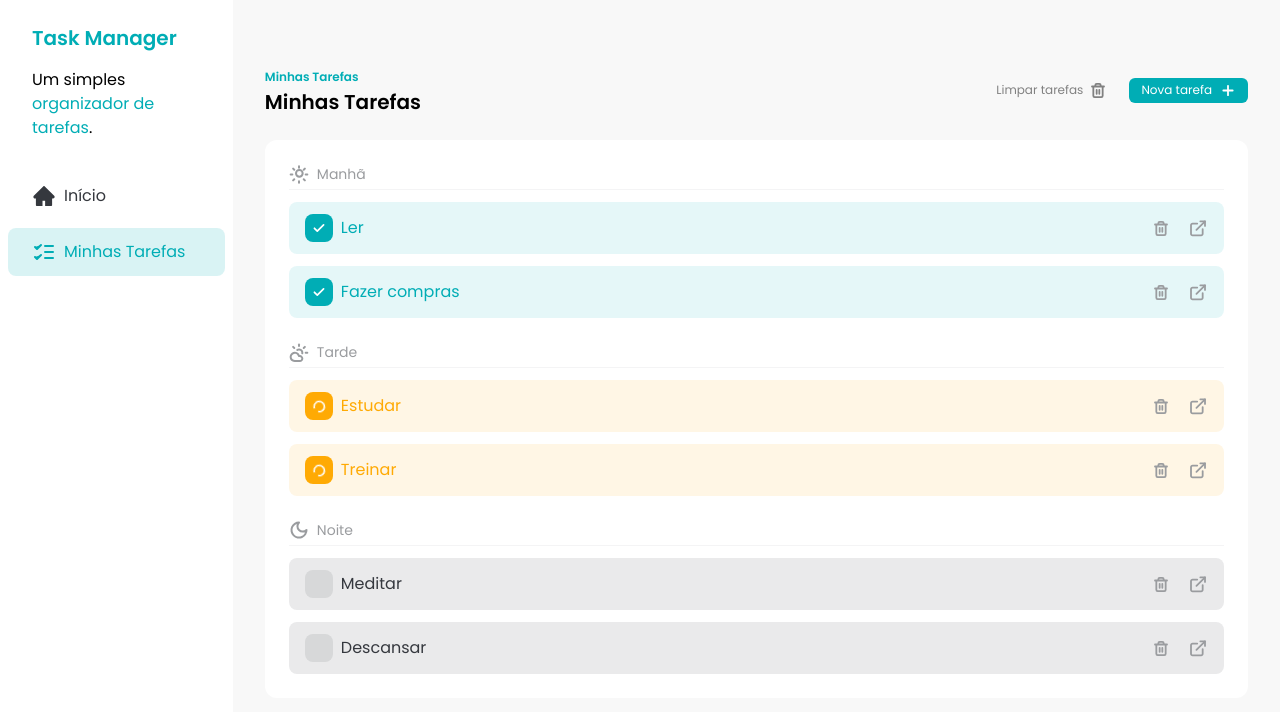
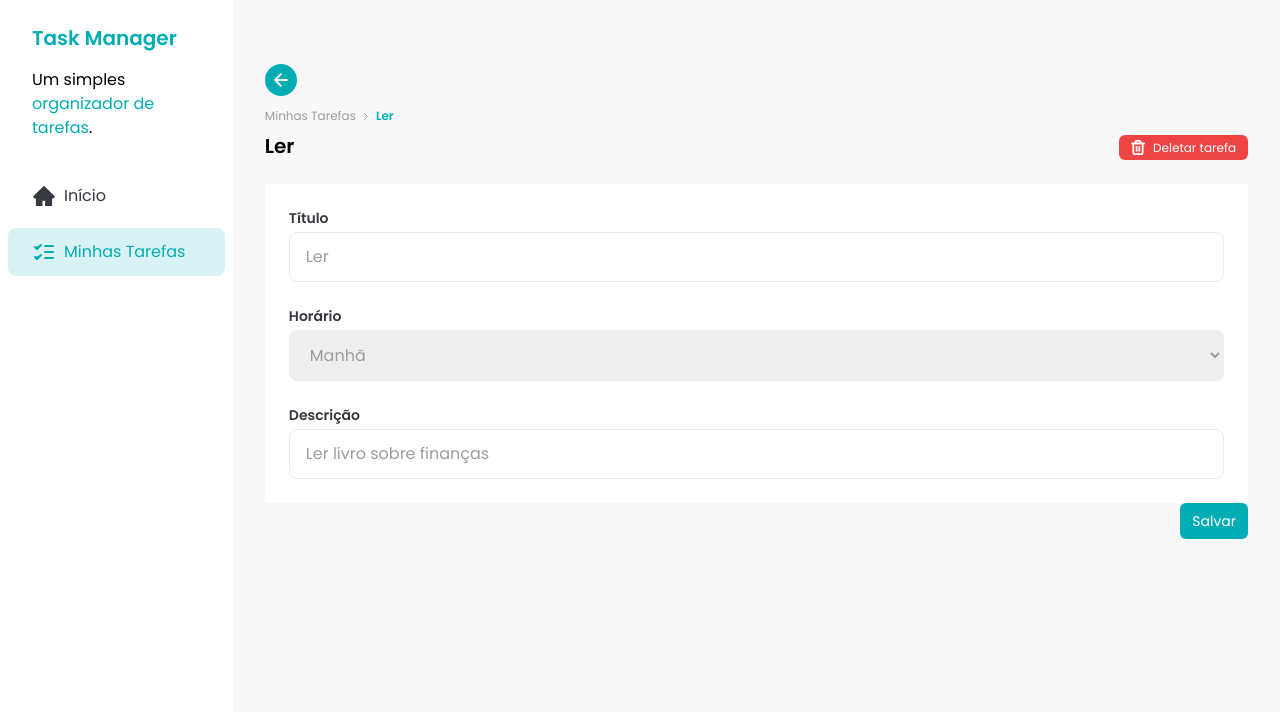
Before and after one commit to valmir-vasconcelos/fsc-task-manager, a React (Vite) app: page /task/0e3db28d-8b75-45ca-bdff-906d868171ac in a window 1280 px wide. Shown: the top 712 px of the page. Built offline with nearby package versions, Linux system fonts and the light colour scheme; data requests are answered from the project's data file.

Commit message:
Adicionado react hook form

```diff
--- a/package.json
+++ b/package.json
@@ -14,6 +14,8 @@
     "prop-types": "^15.8.1",
     "react": "^18.2.0",
     "react-dom": "^18.2.0",
+    "react-hook-form": "^7.52.1",
+    "react-router-dom": "^6.25.1",
     "react-transition-group": "^4.4.5",
     "sonner": "^1.5.0",
     "tailwind-variants": "^0.2.1",
--- a/src/App.tsx
+++ b/src/App.tsx
@@ -6,7 +6,6 @@ function App() {
 
     return (
         <div className="flex">
-            <Toaster richColors />
             <Sidebar />
             <Tasks />
         </div>
--- a/src/components/AddTaskDialog.jsx
+++ b/src/components/AddTaskDialog.jsx
@@ -7,9 +7,12 @@ import "./AddTaskDialog.css";
 import Button from "./Button";
 import Input from "./Input";
 import TimeSelect from "./TimeSelect";
+import { toast } from "sonner";
+import { LoaderIcon } from "../assets/icons";
 
-const AddTaskDialog = ({ isOpen, handleClose, handleSubmit }) => {
+const AddTaskDialog = ({ isOpen, handleClose, onSubmitSuccess }) => {
   const [errors, setErrors] = useState([]);
+  const [isLoading, setIsLoading] = useState(false);
 
   const nodeRef = useRef();
 
@@ -17,12 +20,33 @@ const AddTaskDialog = ({ isOpen, handleClose, handleSubmit }) => {
   const descriptionRef = useRef();
   const timeRef = useRef();
 
-  const handleSaveClick = () => {
+  const handleSaveClick = async () => {
     const newErrors = [];
 
     const title = titleRef.current.value;
+    const time = timeRef.current.value;
     const description = descriptionRef.current.value;
-    const time = timeRef.current.value;
+
+    if (!title.trim()) {
+      newErrors.push({
+        inputName: "title",
+        message: "O título é obrigatório",
+      });
+    }
+
+    if (!time.trim()) {
+      newErrors.push({
+        inputName: "time",
+        message: "O Horário é obrigatório",
+      });
+    }
+
+    if (!description.trim()) {
+      newErrors.push({
+        inputName: "description",
+        message: "A descrição é obrigatória",
+      });
+    }
 
     setErrors(newErrors);
 
@@ -30,13 +54,22 @@ const AddTaskDialog = ({ isOpen, handleClose, handleSubmit }) => {
       return;
     }
 
-    handleSubmit({
-      id: v4(),
-      title,
-      time,
-      description,
-      status: "not_started",
+    const task = { id: v4(), title, description, time, status: "not_started" };
+
+    setIsLoading(true);
+
+    const response = await fetch("http://localhost:3000/tasks", {
+      method: "POST",
+      body: JSON.stringify(task),
     });
+
+    if (!response.ok) {
+      setIsLoading(false);
+      return toast.error("Erro ao adicionar a tarefa");
+    }
+
+    onSubmitSuccess(task);
+    setIsLoading(false);
     handleClose();
   };
 
@@ -76,9 +109,14 @@ const AddTaskDialog = ({ isOpen, handleClose, handleSubmit }) => {
                   placeholder="Insira o título da tarefa"
                   ref={titleRef}
                   errorMessage={titleError?.message}
+                  disabled={isLoading}
                 />
 
-                <TimeSelect errorMessage={timeError?.message} ref={timeRef} />
+                <TimeSelect
+                  errorMessage={timeError?.message}
+                  ref={timeRef}
+                  disabled={isLoading}
+                />
 
                 <Input
                   id="description"
@@ -86,6 +124,7 @@ const AddTaskDialog = ({ isOpen, handleClose, handleSubmit }) => {
                   placeholder="Descreva a tarefa"
                   ref={descriptionRef}
                   errorMessage={descriptionError?.message}
+                  disabled={isLoading}
                 />
 
                 <div className="flex gap-3">
@@ -101,7 +140,9 @@ const AddTaskDialog = ({ isOpen, handleClose, handleSubmit }) => {
                     size="large"
                     className="w-full"
                     onClick={handleSaveClick}
+                    disabled={isLoading}
                   >
+                    {isLoading && <LoaderIcon className="animate-spin" />}
                     Salvar
                   </Button>
                 </div>
@@ -118,7 +159,7 @@ const AddTaskDialog = ({ isOpen, handleClose, handleSubmit }) => {
 AddTaskDialog.propTypes = {
   isOpen: PropTypes.bool.isRequired,
   handleClose: PropTypes.func.isRequired,
-  handleSubmit: PropTypes.func.isRequired,
+  onSubmitSuccess: PropTypes.func.isRequired,
 };
 
 export default AddTaskDialog;
--- a/src/components/Button.jsx
+++ b/src/components/Button.jsx
@@ -12,13 +12,17 @@ const Button = ({
     base: "flex items-center justify-center gap-2 rounded-md px-3 fonte-semibold transition hover:opacity-75",
     variants: {
       color: {
-        primary: "bg-brand-primary  text-white",
+        primary: "bg-brand-primary  text-brand-white",
         ghost: "bg-transparent text-brand-dark-gray",
         secondary: "bg-brand-light-gray text-brand-dark-blue",
+        danger: "bg-brand-danger  text-brand-white",
       },
       size: {
         small: "py-1 text-xs",
         large: "py-2 text-sm",
+      },
+      disabled: {
+        true: "cursor-not-allowed opacity-50 hover:opacity-50",
       },
     },
     defaultVariants: {
@@ -28,7 +32,10 @@ const Button = ({
   });
 
   return (
-    <button className={button({ color, size, className })} {...rest}>
+    <button
+      className={button({ color, size, disabled: rest.disabled, className })}
+      {...rest}
+    >
       {children}
     </button>
   );
@@ -36,7 +43,7 @@ const Button = ({
 
 Button.propTypes = {
   children: PropTypes.node.isRequired,
-  color: PropTypes.oneOf(["primary", "ghost", "secondary"]),
+  color: PropTypes.oneOf(["primary", "ghost", "secondary", "danger"]),
   size: PropTypes.oneOf(["small", "large"]),
   className: PropTypes.string,
 };
--- a/src/components/TaskItem.jsx
+++ b/src/components/TaskItem.jsx
@@ -5,6 +5,7 @@ import DetailsIcon from "../assets/icons/details.svg?react";
 import LoaderIcon from "../assets/icons/loader.svg?react";
 import TrashIcon from "../assets/icons/trash.svg?react";
 import Button from "./Button";
+import { Link } from "react-router-dom";
 
 const TaskItem = ({ task, handleCheckboxClick, onDeleteSuccess }) => {
   const [deleteIsLoading, setDeleteIsLoading] = useState(false);
@@ -65,9 +66,11 @@ const TaskItem = ({ task, handleCheckboxClick, onDeleteSuccess }) => {
             <TrashIcon className="text-brand-text-gray" />
           )}
         </Button>
-        <a href="#" className="transition hover:opacity-75">
-          <DetailsIcon />
-        </a>
+        <div className="transition hover:opacity-75">
+          <Link to={`/task/${task.id}`}>
+            <DetailsIcon />
+          </Link>
+        </div>
       </div>
     </div>
   );
--- a/src/components/Tasks.jsx
+++ b/src/components/Tasks.jsx
@@ -55,14 +55,7 @@ const Tasks = () => {
     });
     setTasks(newTasks);
   };
-  const handleAddTaskSubmit = async (task) => {
-    const response = await fetch("http://localhost:3000/tasks", {
-      method: "POST",
-      body: JSON.stringify(task),
-    });
-    if (!response.ok) {
-      return toast.error("Erro ao adicionar a tarefa");
-    }
+  const onTaskSubmitSuccess = (task) => {
     setTasks([...tasks, task]);
     toast.success("Tarefa adicionada com sucesso");
   };
@@ -87,7 +80,7 @@ const Tasks = () => {
           <AddTaskDialog
             isOpen={addTaskDialogIsOpen}
             handleClose={() => setAddTaskDialogIsOpen(false)}
-            handleSubmit={handleAddTaskSubmit}
+            onSubmitSuccess={onTaskSubmitSuccess}
           />
         </div>
       </div>
@@ -97,6 +90,11 @@ const Tasks = () => {
       <div className="rounded-xl bg-white p-6">
         <div className="space-y-3">
           <TaskSeparator title="Manhã" icon={<SunIcon />} />
+          {morningTasks.length === 0 && (
+            <p className="text-sm text-brand-text-gray">
+              Nenhuma tarefa cadastrada para o período da manhã
+            </p>
+          )}
           {morningTasks.map((task) => (
             <TaskItem
               key={task.id}
@@ -108,6 +106,11 @@ const Tasks = () => {
         </div>
         <div className="my-6 space-y-3">
           <TaskSeparator title="Tarde" icon={<CloudSunIcon />} />
+          {afternoonTasks.length === 0 && (
+            <p className="text-sm text-brand-text-gray">
+              Nenhuma tarefa cadastrada para o período da tarde
+            </p>
+          )}
           {afternoonTasks.map((task) => (
             <TaskItem
               key={task.id}
@@ -119,6 +122,11 @@ const Tasks = () => {
         </div>
         <div className="space-y-3">
           <TaskSeparator title="Noite" icon={<MoonIcon />} />
+          {eveningTasks.length === 0 && (
+            <p className="text-sm text-brand-text-gray">
+              Nenhuma tarefa cadastrada para o período da noite
+            </p>
+          )}
           {eveningTasks.map((task) => (
             <TaskItem
               key={task.id}
--- a/src/main.tsx
+++ b/src/main.tsx
@@ -2,9 +2,22 @@ import React from 'react'
 import ReactDOM from 'react-dom/client'
 import App from './App.tsx'
 import './index.css'
+import { createBrowserRouter, RouterProvider } from 'react-router-dom'
+import TaskDetailsPage from "./pages/task-details.jsx"
+import { Toaster } from 'sonner'
+
+const router = createBrowserRouter([
+  {
+    path: "/", element: <App />
+  },
+  {
+    path: "/task/:taskId", element: <TaskDetailsPage />
+  }
+])
 
 ReactDOM.createRoot(document.getElementById('root')!).render(
   <React.StrictMode>
-    <App />
+    <Toaster richColors />
+    <RouterProvider router={router} />
   </React.StrictMode>,
 )
--- /dev/null
+++ b/src/pages/task-details.jsx
@@ -0,0 +1,164 @@
+import { useEffect, useState } from "react";
+import { Link, useNavigate, useParams } from "react-router-dom";
+import Sidebar from "../components/Sidebar";
+import {
+  ChevronRightIcon,
+  ArrowLeftIcon,
+  TrashIcon,
+  LoaderIcon,
+} from "../assets/icons";
+import Button from "../components/Button";
+import Input from "../components/Input";
+import TimeSelect from "../components/TimeSelect";
+import { toast } from "sonner";
+import { useForm } from "react-hook-form";
+
+const TaskDetailsPage = () => {
+  const { taskId } = useParams();
+  const navigate = useNavigate();
+  const [task, setTask] = useState();
+
+  const {
+    register,
+    formState: { errors, isSubmitting },
+    handleSubmit,
+    reset,
+  } = useForm();
+
+  useEffect(() => {
+    const fetchTask = async () => {
+      const response = await fetch(`http://localhost:3000/tasks/${taskId}`, {
+        method: "GET",
+      });
+      const data = await response.json();
+      setTask(data);
+      reset(data);
+    };
+    fetchTask();
+  }, [taskId, reset]);
+
+  const handleSaveClick = async (data) => {
+    const response = await fetch(`http://localhost:3000/tasks/${task.id}`, {
+      method: "PATCH",
+      body: JSON.stringify({
+        title: data.title.trim(),
+        description: data.description.trim(),
+        time: data.time.trim(),
+      }),
+    });
+
+    if (!response.ok) {
+      return toast.error("Erro ao adicionar a tarefa");
+    }
+
+    setTask(await response.json());
+
+    toast.success("Tarefa atualizada com sucesso");
+  };
+
+  const handleDeleteClick = async () => {
+    const response = await fetch(`http://localhost:3000/tasks/${task.id}`, {
+      method: "DELETE",
+    });
+
+    if (!response.ok) {
+      return toast.error("Ocorreu um erro ao deletar a tarefa");
+    }
+
+    toast.success("Tarefa deletada com sucesso");
+    navigate(-1);
+  };
+
+  return (
+    <div className="flex">
+      <Sidebar />
+      <div className="w-full space-y-6 px-8 py-16">
+        <div className="flex justify-between w-full">
+          <div>
+            <button
+              onClick={() => navigate(-1)}
+              className="mb-3 flex h-8 w-8 items-center justify-center rounded-full bg-brand-primary"
+            >
+              <ArrowLeftIcon />
+            </button>
+            <div className="flex items-center gap-2 text-xs">
+              <Link to="/" className="text-brand-text-gray cursor-pointer">
+                Minhas Tarefas
+              </Link>
+              <ChevronRightIcon className="text-brand-text-gray" />
+              <span className="font-semibold text-brand-primary">
+                {task?.title}
+              </span>
+            </div>
+            <h1 className="mt-2 text-xl font-semibold">{task?.title}</h1>
+          </div>
+          <Button
+            className="h-fit self-end"
+            color="danger"
+            onClick={handleDeleteClick}
+          >
+            <TrashIcon /> Deletar tarefa
+          </Button>
+        </div>
+
+        <form onSubmit={handleSubmit(handleSaveClick)}>
+          <div className="space-y-6 rouded-xl bg-brand-white p-6">
+            <div>
+              <Input
+                id="title"
+                label="Título"
+                {...register("title", {
+                  required: "O título é obrigatório",
+                  validate: (value) => {
+                    if (!value.trim()) {
+                      return "O título não pode ser vazio";
+                    }
+                    return true;
+                  },
+                })}
+                errorMessage={errors?.title?.message}
+              />
+            </div>
+            <div>
+              <TimeSelect
+                {...register("time", {
+                  required: "O horário é obrigatório",
+                })}
+                errorMessage={errors?.time?.message}
+              />
+            </div>
+            <div>
+              <Input
+                id="description"
+                label="Descrição"
+                {...register("description", {
+                  required: "A descrição é obrigatória",
+                  validate: (value) => {
+                    if (!value.trim()) {
+                      return "A descrição não pode ser vazia";
+                    }
+                    return true;
+                  },
+                })}
+                errorMessage={errors?.description?.message}
+              />
+            </div>
+          </div>
+          <div className="flex justify-end w-full gap-3">
+            <Button
+              size="large"
+              color="primary"
+              type="submit"
+              disabled={isSubmitting}
+            >
+              {isSubmitting && <LoaderIcon className="animate-spin" />}
+              Salvar
+            </Button>
+          </div>
+        </form>
+      </div>
+    </div>
+  );
+};
+
+export default TaskDetailsPage;
```
Also changed, not shown: db.json (+6 -6 lines), libs.txt, 1 other file (tests, documents, lock files or other folders).
